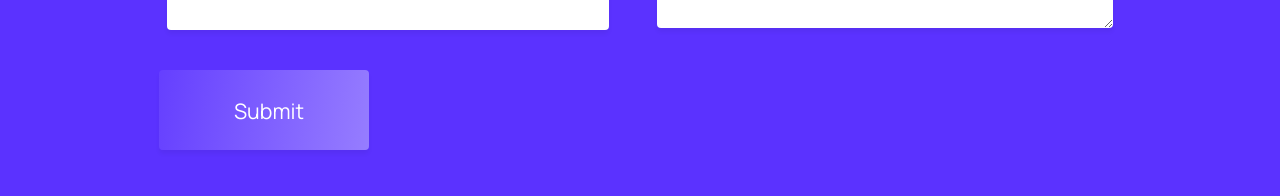
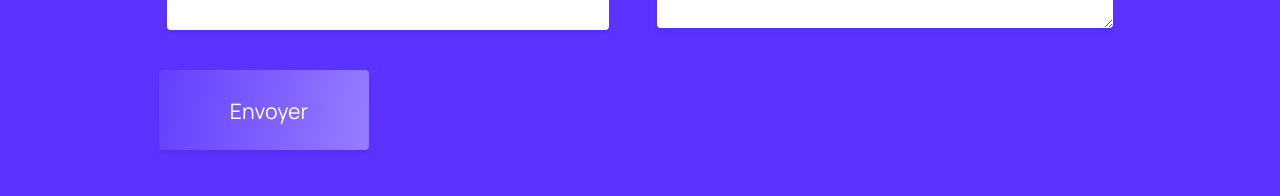
Before and after one commit to NatashaFinkel/Debuggez-une-application-React.JS-main, a React (Create React App) app: page / in a window 1280 px wide. Shown: the part 5915-6111 px from the top of the page. Built offline with nearby package versions, Linux system fonts and the light colour scheme.

Commit message:
Remplacement de ACTION EN COURS par ENVOYER

```diff
--- a/src/containers/Form/index.js
+++ b/src/containers/Form/index.js
@@ -11,7 +11,7 @@ const Form = ({ onSuccess = () => null, onError = () => null }) => {
   const sendContact = useCallback(
     async (evt) => {
       evt.preventDefault();
-      setSending("Action en cours");
+      setSending("Envoyer");
       // We try to call mockContactApi
       try {
         await mockContactApi();
@@ -40,7 +40,7 @@ const Form = ({ onSuccess = () => null, onError = () => null }) => {
             />
             <Field placeholder="" label="Email" />
             <div className="submitBtn-and-feedback">
-              <Button type={BUTTON_TYPES.SUBMIT} disabled={sending === "Action en cours"} />
+              <Button type={BUTTON_TYPES.SUBMIT} disabled={sending === "Envoyer"}>Envoyer</Button>
             </div>
           </div>
           <div className="col">
```
Also changed, not shown: 2 other files (tests, documents, lock files or other folders).
